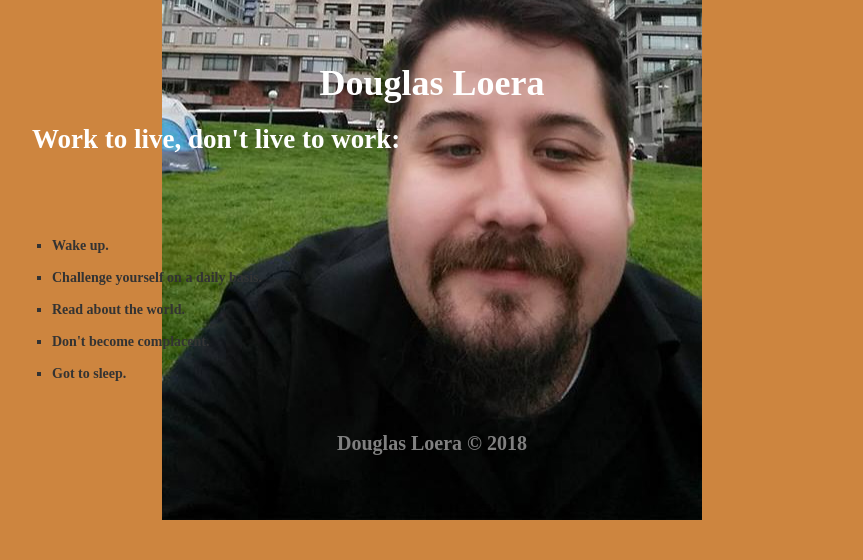
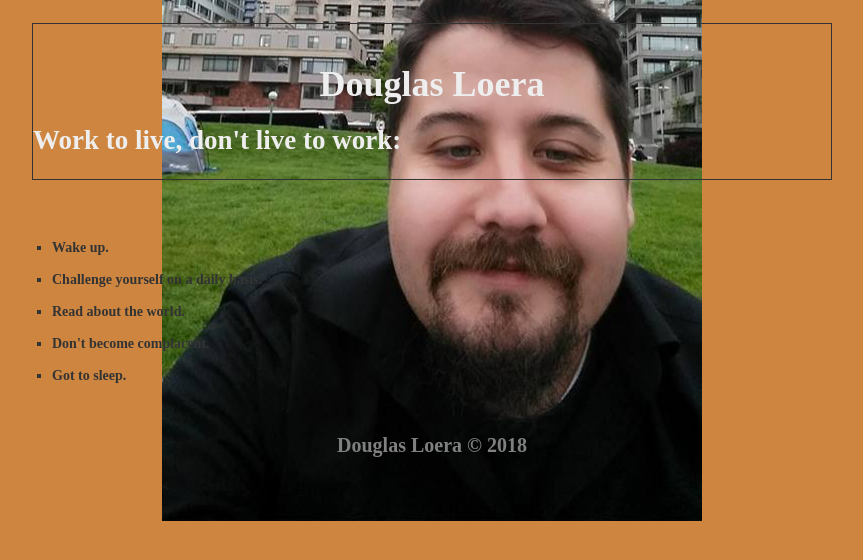
Before and after one commit to dloera/dloera.github.io, a plain HTML site: page index.html in a window 1280 px wide. Shown: the whole page, without its empty margins (208-1071 px from the left). Drawn offline with Linux system fonts and the light colour scheme.

Commit message:
Update style.css

```diff
--- a/css/style.css
+++ b/css/style.css
@@ -18,7 +18,8 @@ body{
 }
 #main-header {
     padding-top:20px;
-    color:
+    color: #eee;
+    border: 1px #333 solid;
 }
 #main-header h1 {
     text-align:center;
```
